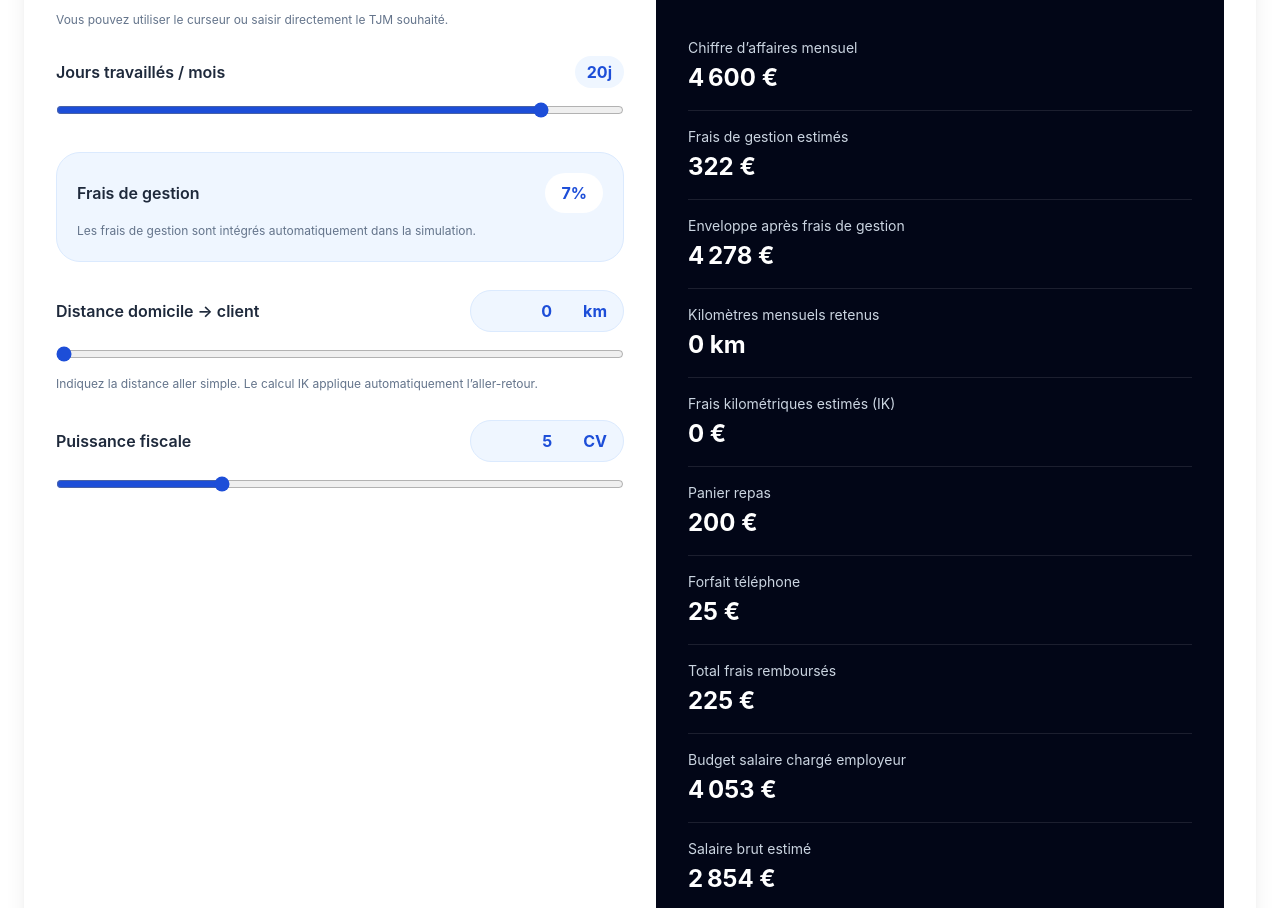
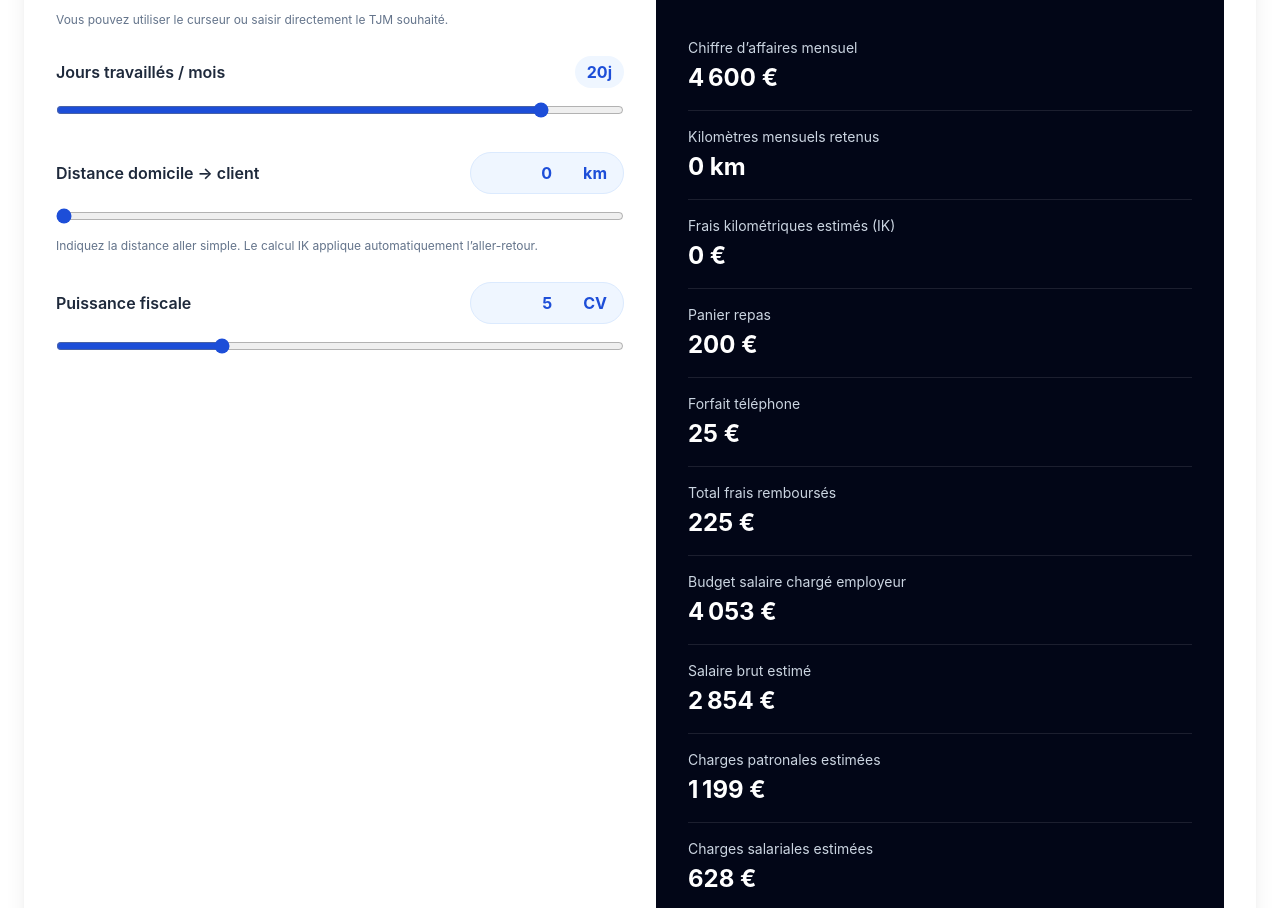
Before and after one commit to lrn78955/Lrn-Portage, a React (Vite) app: page / in a window 1280 px wide. Shown: the part 3429-4337 px from the top of the page. Built offline with nearby package versions, Linux system fonts and the light colour scheme.

Commit message:
Add files via upload

```diff
--- a/src/App.jsx
+++ b/src/App.jsx
@@ -423,15 +423,6 @@ export default function LRNPortageSite() {
               <div className="space-y-7">
                 <InputRange label="TJM" value={tjm} setValue={setTjm} min={120} max={2000} suffix="€" allowManualInput helper="Vous pouvez utiliser le curseur ou saisir directement le TJM souhaité." />
                 <InputRange label="Jours travaillés / mois" value={jours} setValue={setJours} min={1} max={23} suffix="j" />
-                <div className="rounded-3xl border border-blue-100 bg-blue-50 p-5">
-                  <div className="flex items-center justify-between gap-4">
-                    <span className="font-semibold text-slate-800">Frais de gestion</span>
-                    <span className="rounded-full bg-white px-4 py-2 font-bold text-blue-700">7%</span>
-                  </div>
-                  <p className="mt-2 text-xs leading-5 text-slate-500">
-                    Les frais de gestion sont intégrés automatiquement dans la simulation.
-                  </p>
-                </div>
                 <InputRange label="Distance domicile → client" value={km} setValue={setKm} min={0} max={200} step={1} suffix="km" allowManualInput helper="Indiquez la distance aller simple. Le calcul IK applique automatiquement l’aller-retour." />
                 <InputRange label="Puissance fiscale" value={cv} setValue={setCv} min={3} max={10} step={1} suffix="CV" allowManualInput />
               </div>
@@ -439,8 +430,6 @@ export default function LRNPortageSite() {
               <div className="rounded-[2rem] bg-slate-950 p-6 text-white md:p-8">
                 <Icon name="calculator" className="mb-6 h-10 w-10 text-blue-300" />
                 <Result label="Chiffre d’affaires mensuel" value={formatCurrency(simulation.ca)} />
-                <Result label="Frais de gestion estimés" value={formatCurrency(simulation.fraisGestion)} />
-                <Result label="Enveloppe après frais de gestion" value={formatCurrency(simulation.enveloppeDisponible)} />
                 <Result label="Kilomètres mensuels retenus" value={`${Math.round(simulation.kmMensuel)} km`} />
                 <Result label="Frais kilométriques estimés (IK)" value={formatCurrency(simulation.ik)} />
                 <Result label="Panier repas" value={formatCurrency(simulation.repas)} />
```
